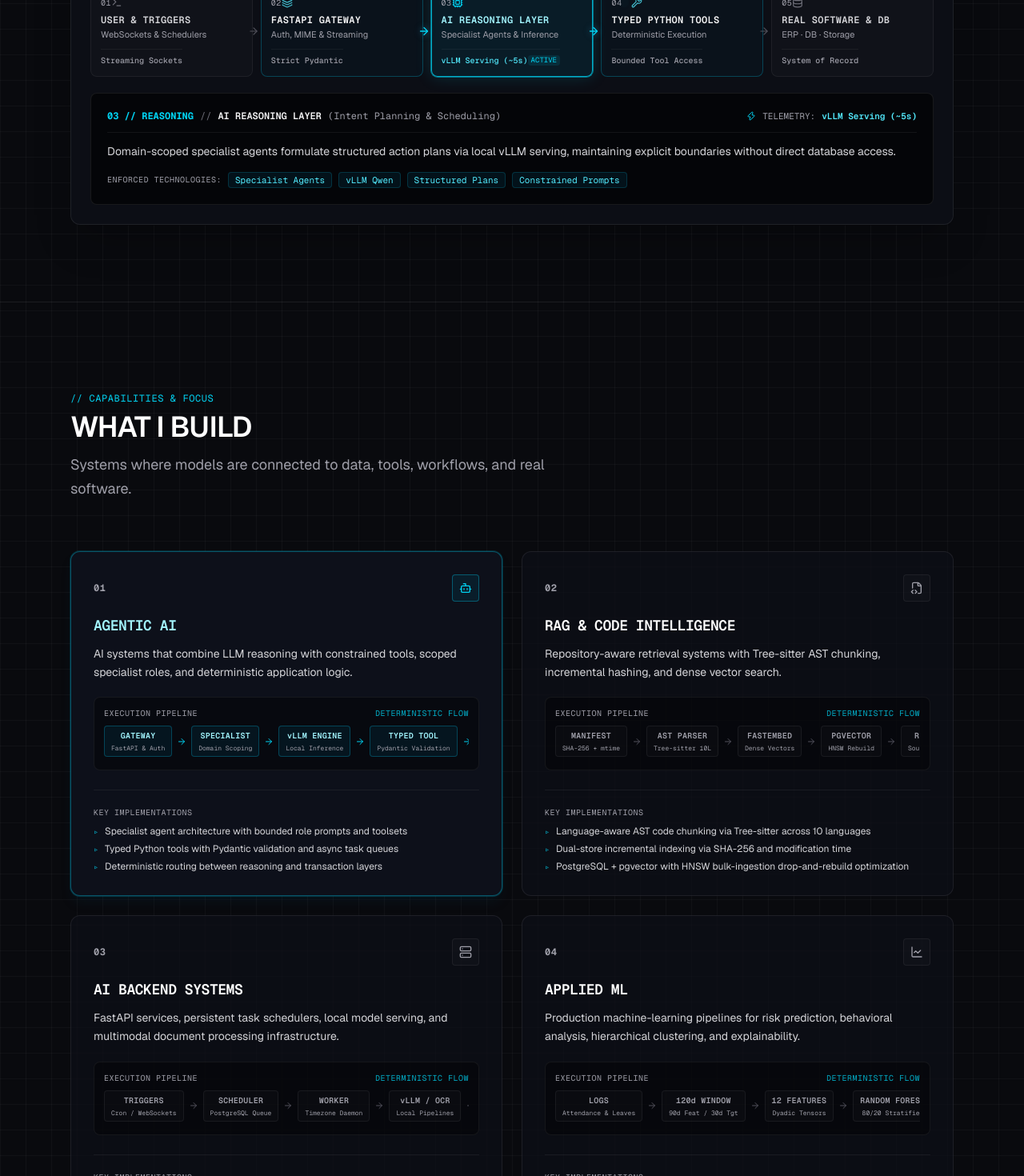
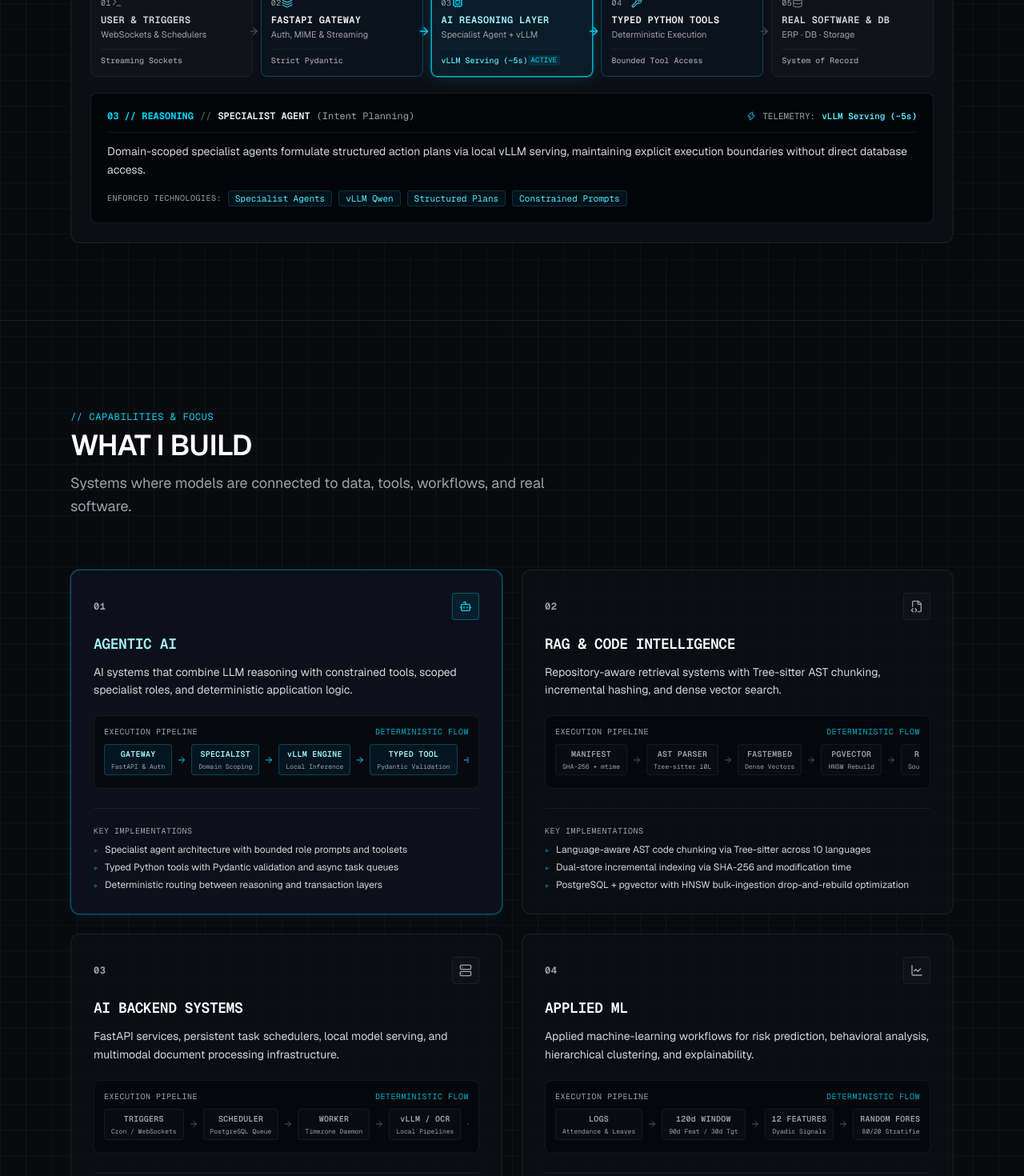
Before and after one commit to ParthGandhi588/portfolio, a Next.js app: page / in a window 1280 px wide. Shown: the part 700-2170 px from the top of the page at 80% size. Built offline with nearby package versions, Linux system fonts and the light colour scheme.

Commit message:
fix(copy): final micro-polish - terminology accuracy and component labels

```diff
--- a/src/app/work/codebase-rag/page.tsx
+++ b/src/app/work/codebase-rag/page.tsx
@@ -54,8 +54,8 @@ const CODEBASE_STAGES = [
   },
   {
     step: "ISOLATED RETRIEVER",
-    title: "Repository & Session Isolation",
-    shortRole: "Repository + Session Scoping",
+    title: "Repository + Session Isolation",
+    shortRole: "Repository + Session Isolation",
     desc: "Enforces metadata-filtered pgvector searches partitioned by repository source_key and MD5-hashed session_key to guarantee strict isolation between distinct repositories and user sessions.",
   },
   {
--- a/src/components/SystemVisualization.tsx
+++ b/src/components/SystemVisualization.tsx
@@ -57,12 +57,12 @@ const SYSTEM_NODES: NodeData[] = [
     index: 2,
     stage: "03 // REASONING",
     title: "AI REASONING LAYER",
-    subtitle: "Specialist Agents & Inference",
+    subtitle: "Specialist Agent + vLLM",
     icon: Cpu,
     metric: "vLLM Serving (~5s)",
-    detail: "Domain-scoped specialist agents formulate structured action plans via local vLLM serving, maintaining explicit boundaries without direct database access.",
+    detail: "Domain-scoped specialist agents formulate structured action plans via local vLLM serving, maintaining explicit execution boundaries without direct database access.",
     tags: ["Specialist Agents", "vLLM Qwen", "Structured Plans", "Constrained Prompts"],
-    role: "Intent Planning & Scheduling",
+    role: "Intent Planning",
   },
   {
     id: "tools",
@@ -298,7 +298,7 @@ export function SystemVisualization() {
             <div className="flex items-center gap-2">
               <span className="text-cyan-400 font-bold">{currentNode.stage}</span>
               <span className="text-zinc-500">//</span>
-              <span className="text-zinc-100 font-semibold">{currentNode.title}</span>
+              <span className="text-zinc-100 font-semibold">{currentNode.id === "ai-reasoning" ? "SPECIALIST AGENT" : currentNode.title}</span>
               <span className="text-zinc-400">({currentNode.role})</span>
             </div>
             <div className="flex items-center gap-2 text-[11px] text-zinc-400">
--- a/src/components/WhatIBuild.tsx
+++ b/src/components/WhatIBuild.tsx
@@ -34,7 +34,7 @@ const CAPABILITY_FLOWS: Record<string, FlowStep[]> = {
   "04": [
     { label: "LOGS", sub: "Attendance & Leaves" },
     { label: "120d WINDOW", sub: "90d Feat / 30d Tgt" },
-    { label: "12 FEATURES", sub: "Dyadic Tensors" },
+    { label: "12 FEATURES", sub: "Dyadic Signals" },
     { label: "RANDOM FOREST", sub: "80/20 Stratified" },
     { label: "CLUSTERS", sub: "Complete-Linkage" },
   ],
--- a/src/data/portfolioData.ts
+++ b/src/data/portfolioData.ts
@@ -76,7 +76,7 @@ export const CAPABILITIES = [
     number: "04",
     title: "APPLIED ML",
     description:
-      "Production machine-learning pipelines for risk prediction, behavioral analysis, hierarchical clustering, and explainability.",
+      "Applied machine-learning workflows for risk prediction, behavioral analysis, hierarchical clustering, and explainability.",
     details: [
       "120-day observation structure (90-day feature window + 30-day target window)",
       "12 engineered pairwise temporal and behavioral interaction features",
@@ -250,7 +250,7 @@ export const PROJECTS: Project[] = [
     title: "ABSENCE RISK PREDICTION",
     tagline: "An applied ML workflow analyzing leave and attendance data to predict pairwise co-absence risk and discover patterns.",
     description:
-      "An applied machine learning workflow analyzing employee leave and attendance patterns to identify relational co-absence risk and discover natural co-absence behavioral clusters.",
+      "An applied machine learning workflow analyzing employee leave and attendance patterns to identify relational co-absence risk and discover behavioral clusters.",
     heroPrinciple: "Moving beyond heuristics: engineering pairwise behavioral features into explainable ML predictions.",
     technologies: [
       "Python",
```
